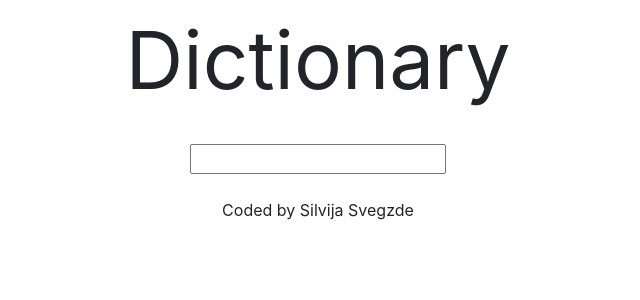
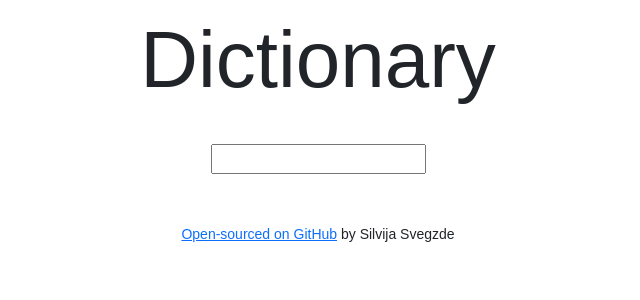
Before and after one commit to SilvijaSvegzde/dictionary-project, a React (Create React App) app: page / in a window 1280 px wide. Shown: the top 300 px of the page, without its empty margins (322-962 px from the left). Built offline with nearby package versions, Linux system fonts and the light colour scheme.

Commit message:
added github link

```diff
--- a/src/App.css
+++ b/src/App.css
@@ -3,3 +3,8 @@
   margin: 0 auto;
   text-align: center;
 }
+
+body {
+  font-family: Arial, Helvetica, sans-serif;
+  text-align: center;
+}
--- a/src/App.js
+++ b/src/App.js
@@ -11,7 +11,18 @@ export default function App() {
           <Dictionary />
         </main>
         <br />
-        <footer className="text-center">Coded by Silvija Svegzde</footer>
+        <footer className="text-center">
+          <small>
+            <a
+              href="https://github.com/SilvijaSvegzde/dictionary-project"
+              target="_blank"
+              rel="noreferrer"
+            >
+              Open-sourced on GitHub
+            </a>{" "}
+            by Silvija Svegzde
+          </small>
+        </footer>
       </div>
     </div>
   );
--- a/src/Dictionary.js
+++ b/src/Dictionary.js
@@ -26,6 +26,7 @@ export default function Dictionary() {
       <form onSubmit={search} class="text-center">
         <input type="search" onChange={handleKeywordChange} />
       </form>
+      <br />
       <Results results={results} />
     </div>
   );
--- a/src/Results.js
+++ b/src/Results.js
@@ -5,7 +5,8 @@ export default function Results(props) {
   if (props.results) {
     return (
       <div className="Results">
-        <h2>{props.results.word}</h2>
+        <h1>{props.results.word}</h1>
+        <br />
         {props.results.meanings.map(function (meaning, index) {
           return (
             <div key={index}>
```
